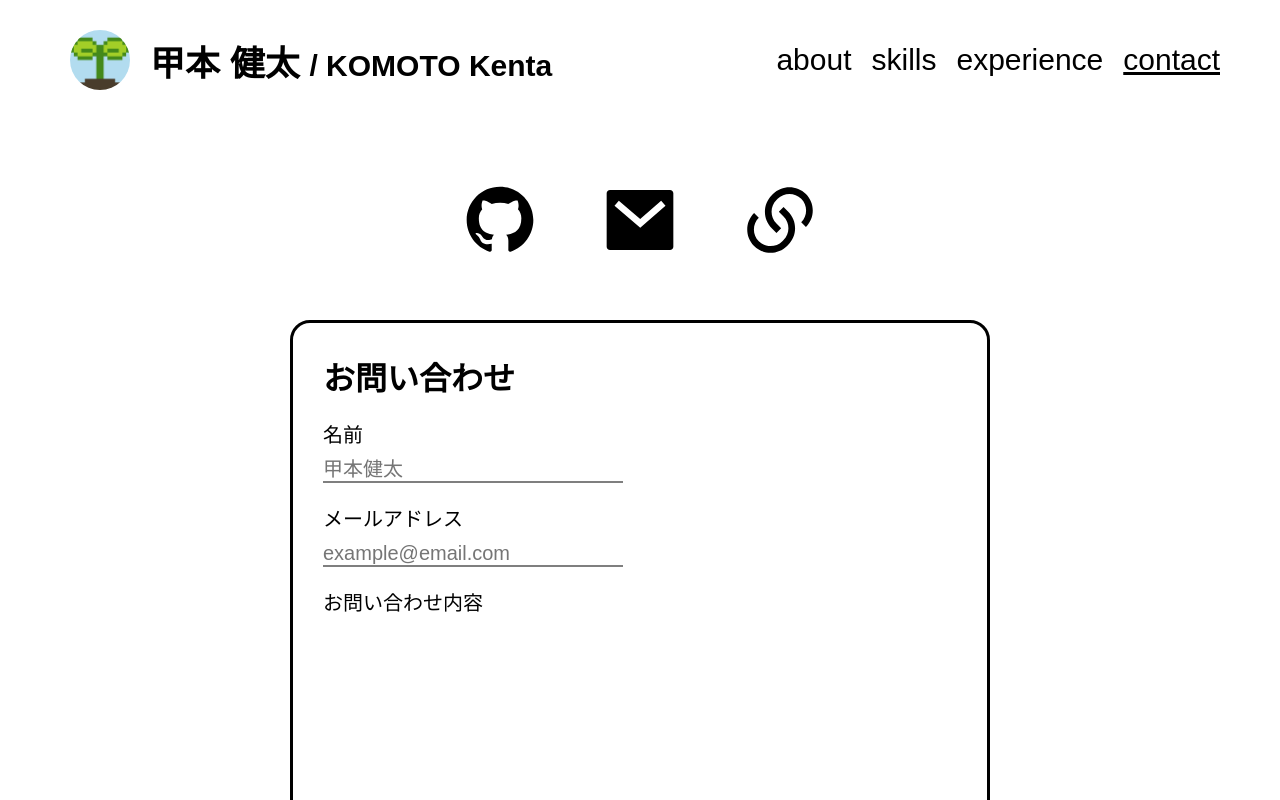
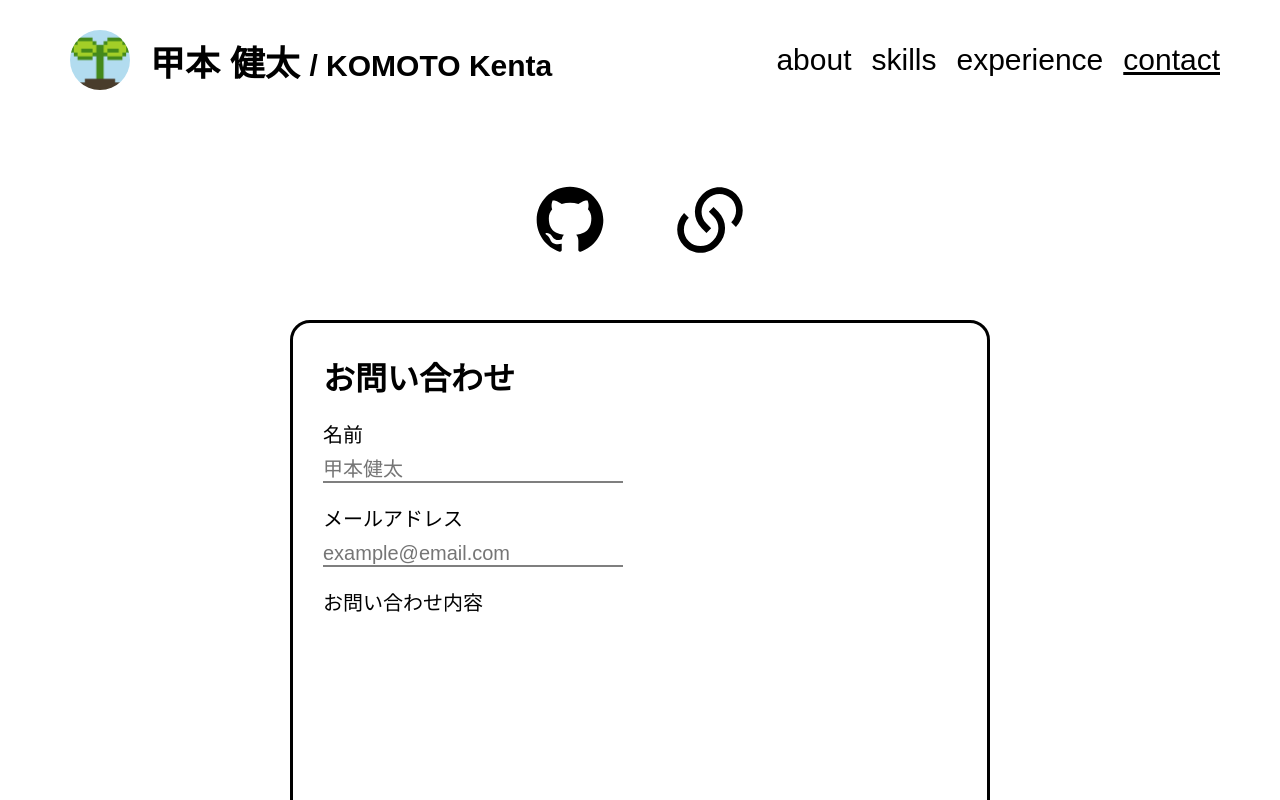
Before and after one commit to kentakom1213/portfolio-nextjs, a Next.js app: page /contact in a window 1280 px wide. Shown: the top 800 px of the page. Built offline with nearby package versions, Linux system fonts and the light colour scheme; a web font is replaced by a local one.

Commit message:
[add] メールアドレスの削除

```diff
--- a/src/components/Contact/Contact.tsx
+++ b/src/components/Contact/Contact.tsx
@@ -7,7 +7,6 @@ export const ContactContents = () => {
     <>
       <ContactIcons>
         <ContactIconLink link="https://github.com/kentakom1213/" src="/images/contact/github-fill.svg" alt="github" />
-        <ContactIconLink link="mailto:kentakom1213@gmail.com" src="/images/contact/mail-fill.svg" alt="mail" />
         <ContactIconLink link="https://powell1213.com" src="/images/contact/links-fill.svg" alt="blog" />
       </ContactIcons>
     </>
```
